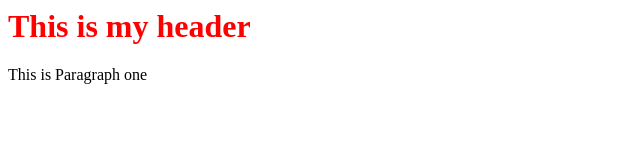
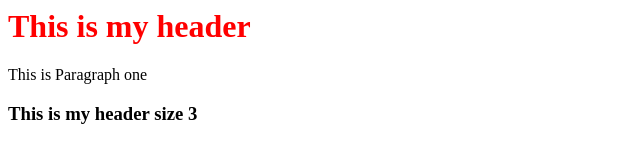
Before and after one commit to Sanmaz-TR/PullPush, a plain HTML site: page index.html in a window 1280 px wide. Shown: the whole page, without its empty margins (0-640 px from the left). Drawn offline with Linux system fonts and the light colour scheme.

Commit message:
Added H3

```diff
--- a/index.html
+++ b/index.html
@@ -10,7 +10,7 @@ h1 {color: red; font: 25}
 <body>
 	<h1>This is my header</h1>
 	<p>This is Paragraph one</p>
-
+	<h3>This is my header size 3</h3> <!-- Added in local -->
 
 </body>
 
```
